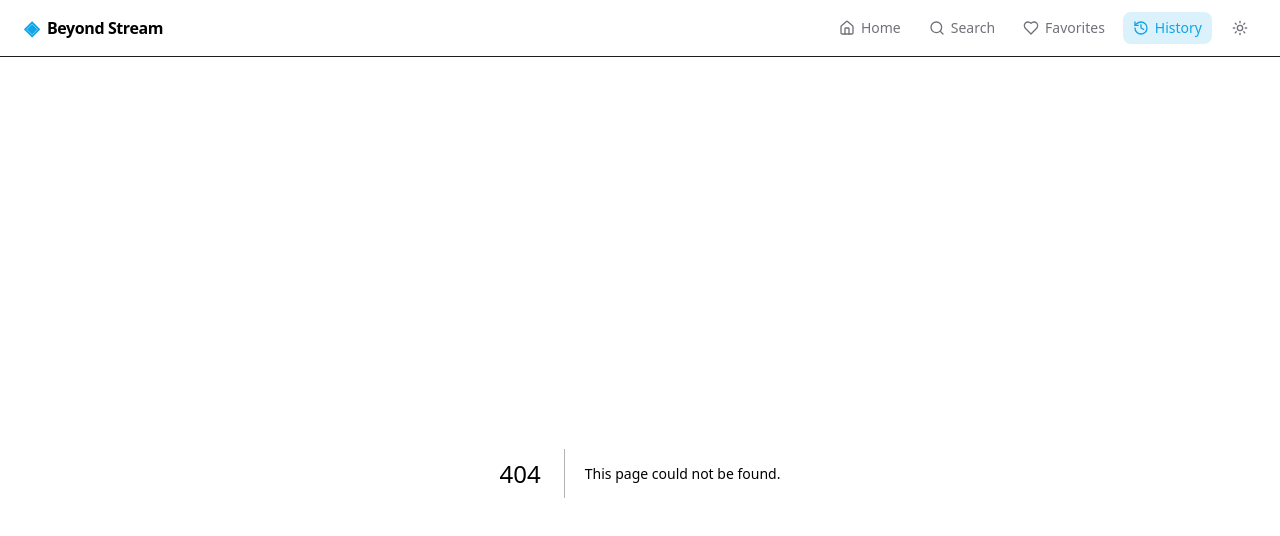
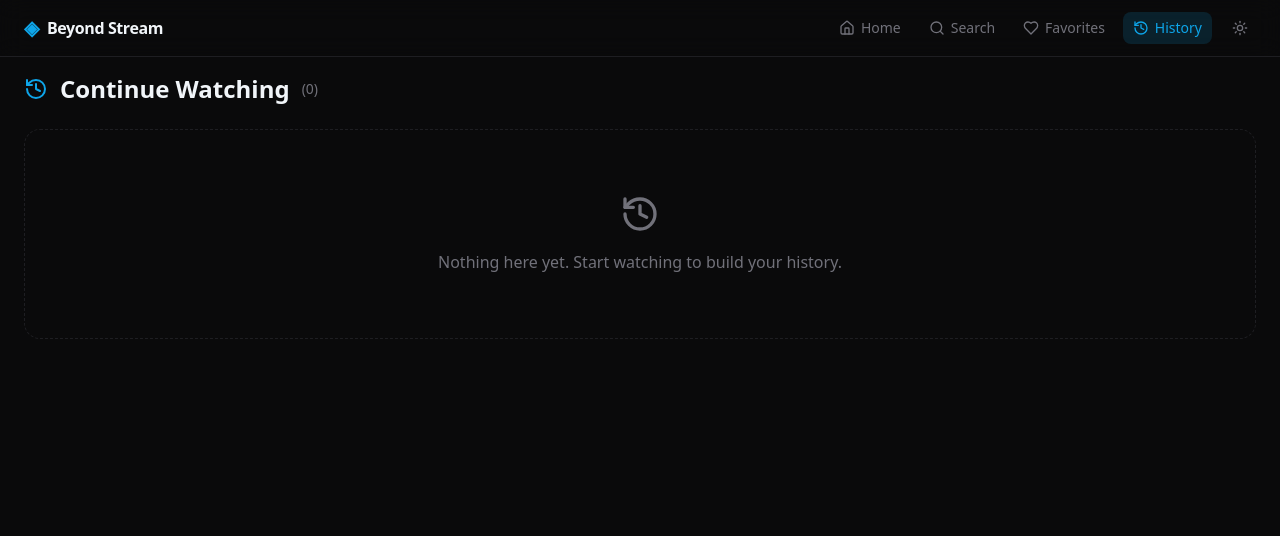
Before and after one commit to Sudaisz/beyond-stream, a Next.js app: page /history in a window 1280 px wide. Before the commit this address had no page. Shown: the top 536 px of the page. Built offline with nearby package versions, Linux system fonts and the light colour scheme.

Commit message:
Add history / continue watching page

```diff
--- /dev/null
+++ b/src/app/history/page.tsx
@@ -0,0 +1,69 @@
+"use client";
+
+import { useEffect, useState } from "react";
+import { AnimeCard } from "@/components/AnimeCard";
+import {
+  getHistory,
+  clearHistory,
+  type HistoryItem,
+} from "@/lib/storage";
+import { History, Trash2 } from "lucide-react";
+
+export default function HistoryPage() {
+  const [items, setItems] = useState<HistoryItem[]>([]);
+
+  useEffect(() => {
+    setItems(getHistory());
+  }, []);
+
+  const handleClear = () => {
+    if (confirm("Clear all watch history?")) {
+      clearHistory();
+      setItems([]);
+    }
+  };
+
+  return (
+    <div className="space-y-6">
+      <div className="flex items-center justify-between">
+        <div className="flex items-center gap-3">
+          <History className="h-6 w-6 text-brand-500" />
+          <h1 className="text-2xl font-bold">Continue Watching</h1>
+          <span className="text-sm text-[var(--muted)]">({items.length})</span>
+        </div>
+        {items.length > 0 && (
+          <button
+            onClick={handleClear}
+            className="flex items-center gap-1.5 rounded-lg px-3 py-1.5 text-sm text-red-500 transition hover:bg-red-500/10"
+          >
+            <Trash2 className="h-4 w-4" />
+            Clear
+          </button>
+        )}
+      </div>
+
+      {items.length === 0 ? (
+        <div className="rounded-2xl border border-dashed border-[var(--card-border)] py-16 text-center">
+          <History className="mx-auto h-10 w-10 text-[var(--muted)]" />
+          <p className="mt-4 text-[var(--muted)]">
+            Nothing here yet. Start watching to build your history.
+          </p>
+        </div>
+      ) : (
+        <div className="grid grid-cols-2 gap-3 sm:grid-cols-3 md:grid-cols-4 lg:grid-cols-6">
+          {items.map((h) => (
+            <AnimeCard
+              key={`${h.id}-${h.episodeId}`}
+              id={h.id}
+              title={h.title}
+              image={h.image}
+              provider={h.provider}
+              episodeLabel={`EP ${h.episodeNumber}`}
+              href={`/watch?id=${encodeURIComponent(h.id)}&provider=${h.provider}&ep=${h.episodeNumber}&uid=${encodeURIComponent(h.episodeId)}`}
+            />
+          ))}
+        </div>
+      )}
+    </div>
+  );
+}
```
